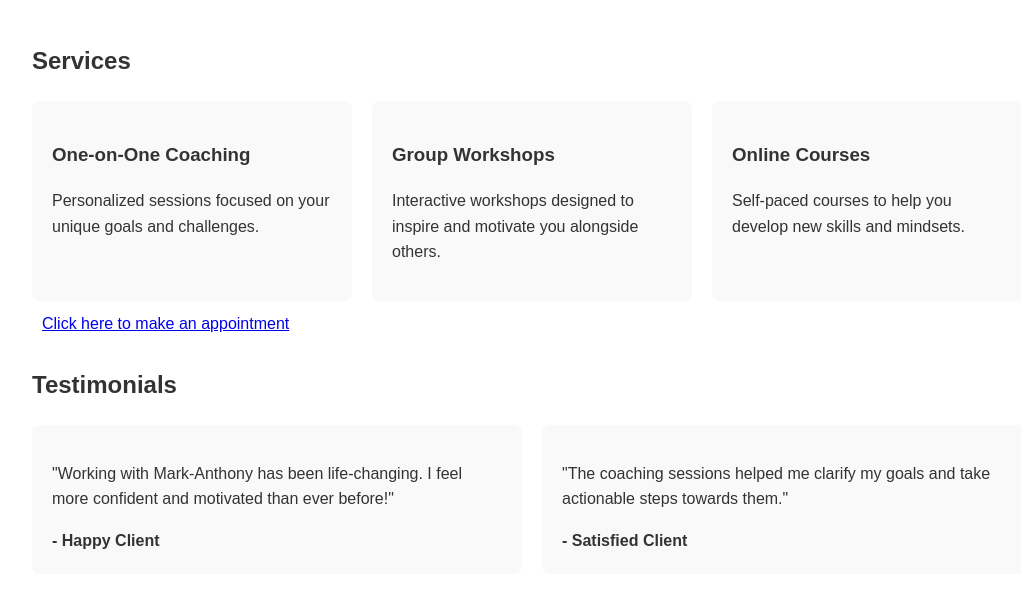
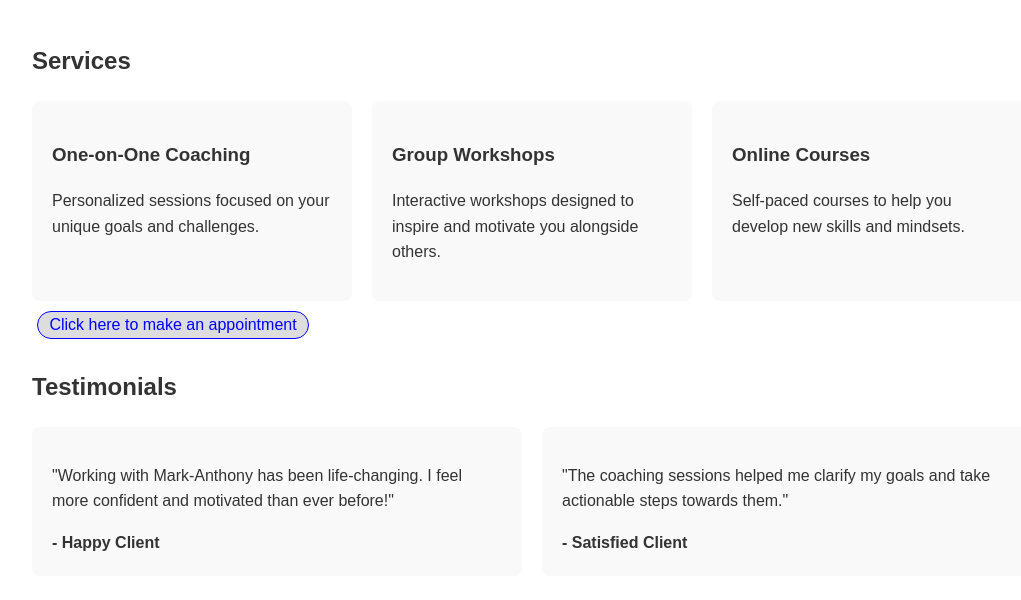
Before and after one commit to spagenix/mark-anthony, a plain HTML site: page index.htm in a window 1280 px wide. Shown: the part 619-1219 px from the top of the page, without its empty margins (108-1129 px from the left). Drawn offline with Linux system fonts and the light colour scheme.

Commit message:
Update index.htm

```diff
--- a/index.htm
+++ b/index.htm
@@ -141,7 +141,9 @@
   </section>
 
 	<section id="calendly">
-	<a href="https://calendly.com/" style="padding-left:10px">Click here to make an appointment</a>
+	<div style="margin-left:5px; border:1px solid #0000FF; border-radius:25px; width:270px; text-align:center; white-space:nowrap; background:#DDDDDD">
+	<a href="https://calendly.com/" style="color:#0000FF; text-decoration:none;">Click here to make an appointment</a>
+	</div>
 	</section>
 
   <section id="testimonials">
```
